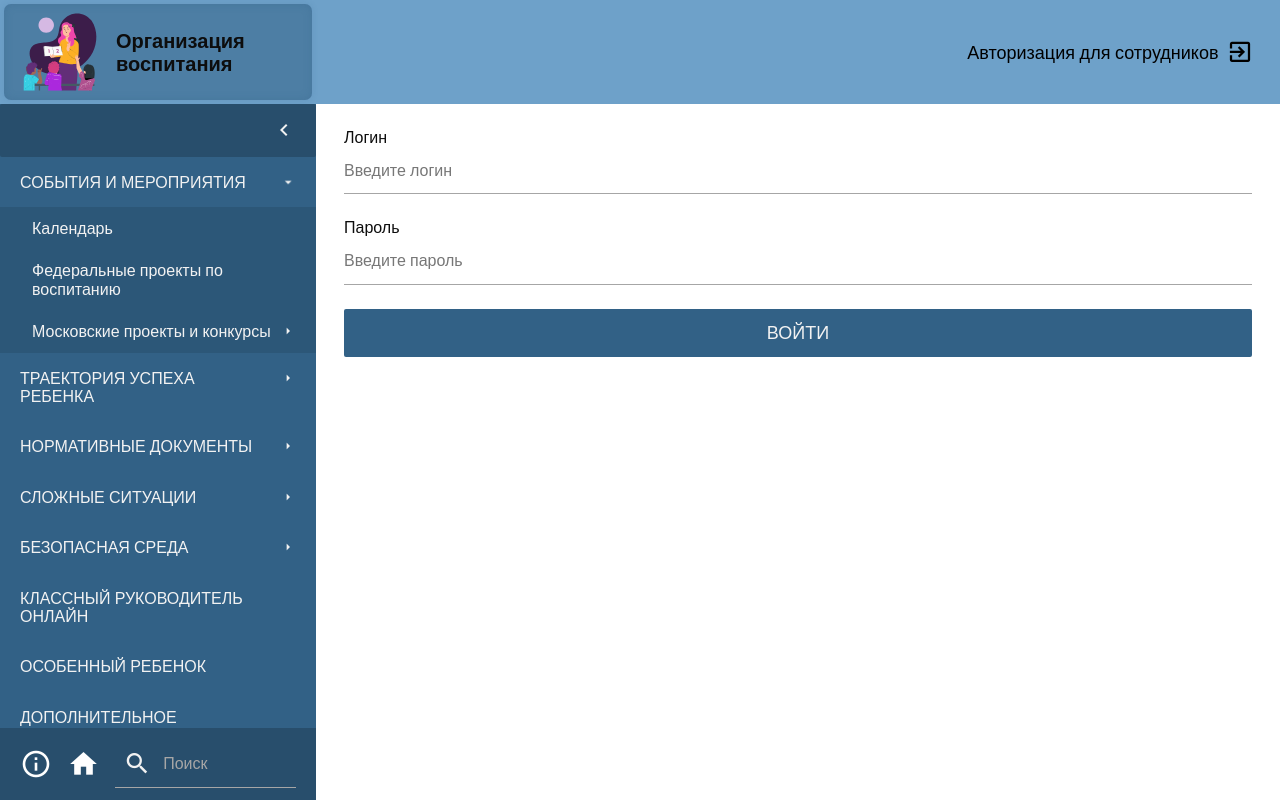
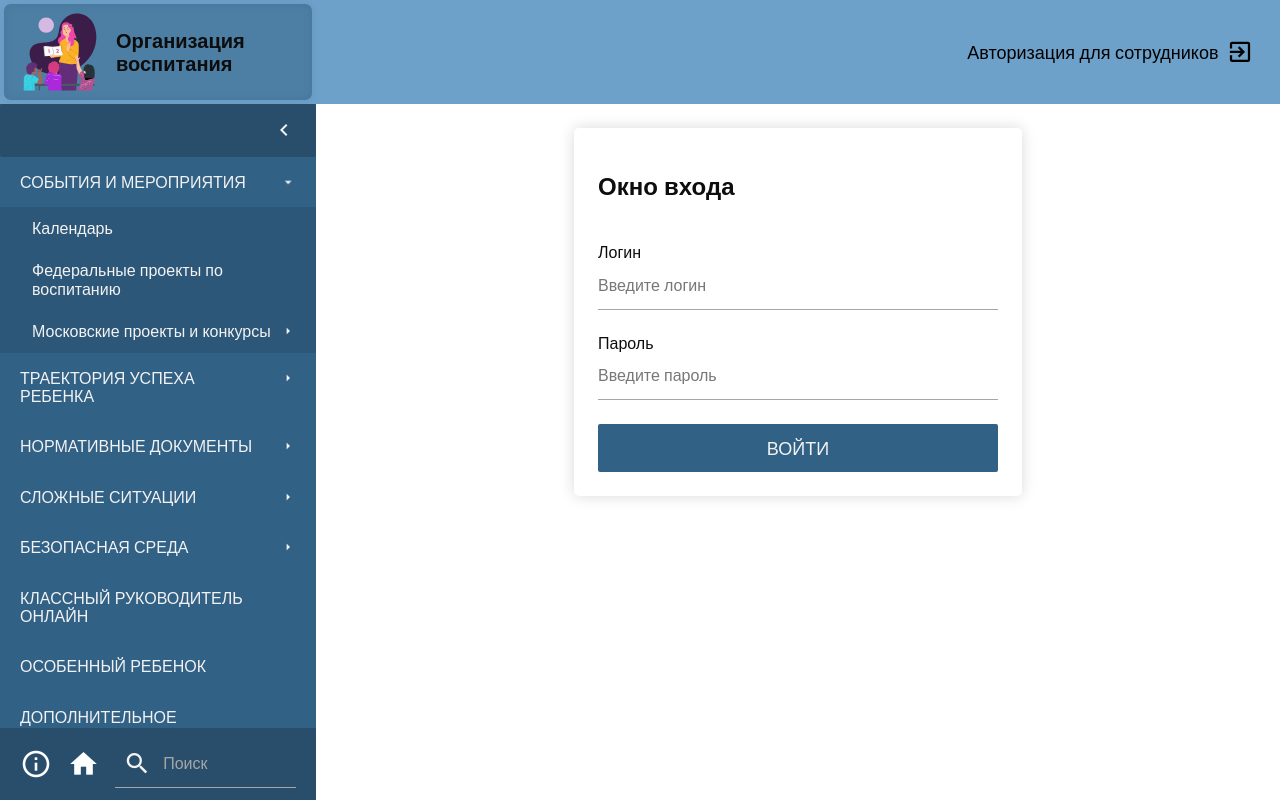
Before and after one commit to Navat2007/vospitanie.patriotsport.ru, a React (Create React App) app: page /#/login in a window 1280 px wide. Built offline with nearby package versions, Linux system fonts and the light colour scheme.

Commit message:
fix login form design

```diff
--- a/src/pages/login/login.page.js
+++ b/src/pages/login/login.page.js
@@ -33,7 +33,8 @@ const LoginPage = () => {
     }
 
     return (
-        <div className="field-group">
+        <div className="field-group --place-login">
+            <h2 className="field-group__title">Окно входа</h2>
             <div className="field">
                 <label className="field__label" htmlFor="">Логин</label>
                 <input
--- a/src/styles/blocks/content.scss
+++ b/src/styles/blocks/content.scss
@@ -11,7 +11,7 @@
   &__section {
     overflow-y: auto;
     flex: auto;
-    padding: 1.5em 1.75em 3em;
+    padding: 1.5em min(2.25vmax, 1.75em) 3em;
     box-sizing: border-box;
   }
 
@@ -57,7 +57,7 @@
     }
 
     &__section {
-      padding-top: 2.5em;
+      padding-top: 3.5em;
     }
   }
 }
--- a/src/styles/blocks/field-group.scss
+++ b/src/styles/blocks/field-group.scss
@@ -1,6 +1,18 @@
 .field-group {
   display: grid;
   gap: 1.5em;
+
+  &.--place-login {
+    max-width: 25em;
+    margin: auto;
+    @extend %card-design;
+    padding: 1.5em;
+  }
+
+  &__title {
+    font-size: 1.5em;
+    font-weight: bold;
+  }
 
   &__info-msg {
     font-size: .875em;
```
Also changed, not shown: 1 other file (tests, documents, lock files or other folders).
